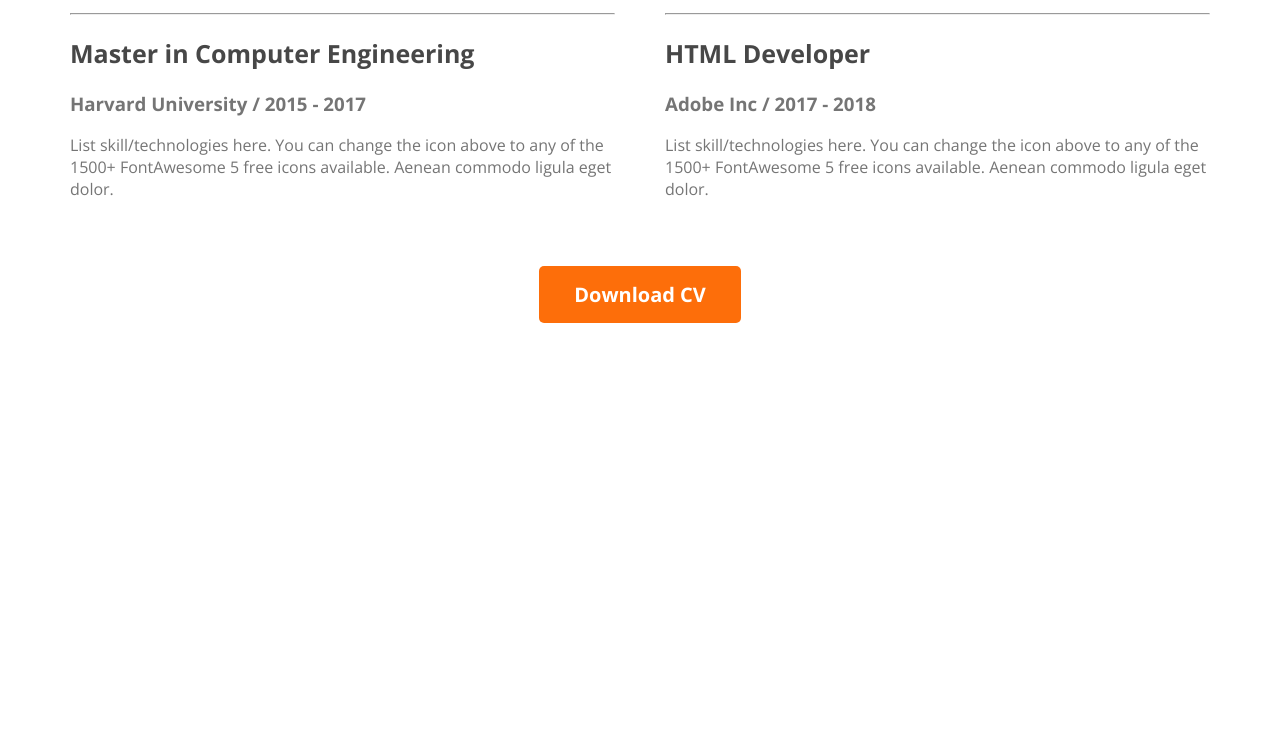
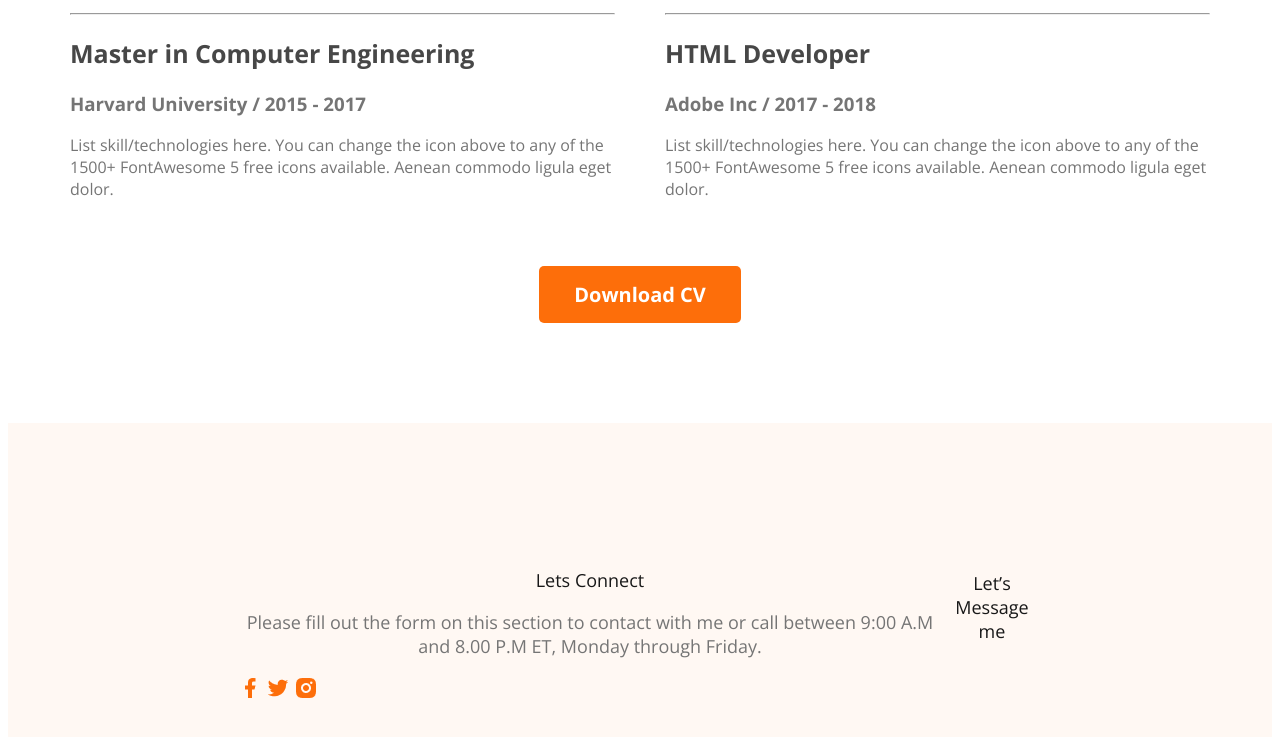
Before and after one commit to Shih6b/webdeveloper-pottfolio, a plain HTML site: page index.html in a window 1280 px wide. Shown: the part 2579-3316 px from the top of the page. Before the commit the page ends 2910 px from the top, so only its background shows below. Drawn offline with nearby package versions, Linux system fonts and the light colour scheme.

Commit message:
added footer

```diff
--- a/index.html
+++ b/index.html
@@ -153,7 +153,16 @@
     </div>
   </main>
   <footer>
-
+    <div class="footer-colum">
+      <h2 class="section-title">Lets Connect</h2>
+      <p class="section-description">Please fill out the form on this section to contact with me or call between 9:00 A.M and 8.00 P.M ET, Monday through Friday.</p>
+      <a href=""><img src="images/icons/facebook.png" alt=""></a>
+      <a href=""><img src="images/icons/twitter.png" alt=""></a>
+      <a href=""><img src="images/icons/insta.png" alt=""></a>
+    </div>
+    <div class="footer-colum">
+      <h3 class="section-title">Let’s Message me</h3>
+    </div>
   </footer>
 </body>
 
--- a/style/portfolio.css
+++ b/style/portfolio.css
@@ -178,3 +178,10 @@ main section {
     text-align: center;
     margin-top: 50px;
 }
+/* footer section */
+footer{
+    display: flex;
+    background: rgb(255, 248, 243);
+    padding: 130px 230px;
+    margin-top: 100px;
+}
```
